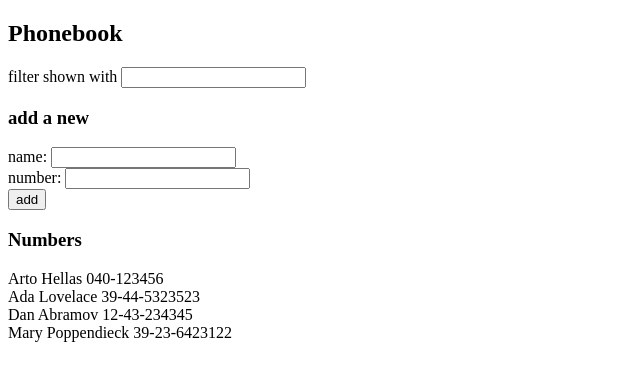
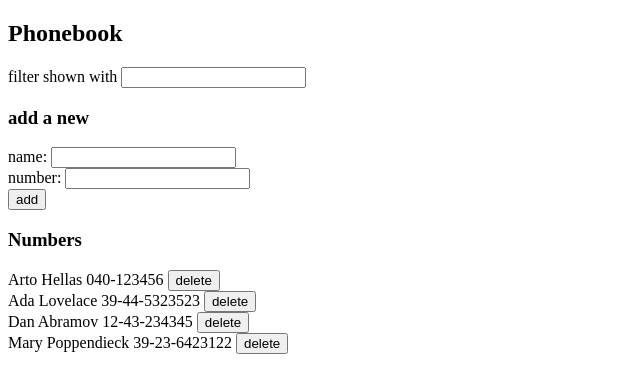
Before and after one commit to darren-truong/full-stack-open, a React (Vite) app in the folder part2/phonebook/: page / in a window 1280 px wide. Shown: the top 392 px of the page, without its empty margins (0-640 px from the left). Built offline with nearby package versions, Linux system fonts and the light colour scheme; data requests are answered from the project's data file.

Commit message:
Complete exercise 2.14

```diff
--- a/part2/phonebook/src/App.jsx
+++ b/part2/phonebook/src/App.jsx
@@ -16,11 +16,9 @@ const Form = ({ handleSubmit, handleNameChange, newName, handleNumberChange, new
   )
 }
 
-const Persons = ({ filteredPersons }) => <>{filteredPersons.map(person => <Person key={person.id} name={person.name} number={person.number} />)}</>
+const Persons = ({ filteredPersons, handleDeletion }) => <>{filteredPersons.map(person => <Person key={person.id} name={person.name} number={person.number} handleDeletion={handleDeletion(person.id, person.name)} />)}</>
 
-const Person = ({ name, number }) => {
-  return <div>{name} {number}</div>
-}
+const Person = ({ name, number, handleDeletion }) => <div>{name} {number} <button onClick={handleDeletion}>delete</button></div>
 
 const App = () => {
   const [search, setSearch] = useState('')
@@ -36,7 +34,7 @@ const App = () => {
 
   const handleSearchChange = event => setSearch(event.target.value)
 
-  const handleSubmit = (event) => {
+  const handleSubmit = event => {
     event.preventDefault()
 
     let alreadyAdded = false
@@ -71,6 +69,16 @@ const App = () => {
 
   const filteredPersons = persons.filter(person => person.name.toLowerCase().includes(search.toLowerCase()))
 
+  const handleDeletion = (id, personName) => {
+    return () => {
+      if (window.confirm(`Delete ${personName}?`)) {
+        phonebookService
+          .remove(id)
+          .then(deletedPerson => setPersons(persons.filter(person => person.id !== deletedPerson.id)))
+      }
+    }
+  }
+
   return (
     <div>
       <h2>Phonebook</h2>
@@ -78,7 +86,7 @@ const App = () => {
       <h3>add a new</h3>
       <Form handleSubmit={handleSubmit} handleNameChange={handleNameChange} newName={newName} handleNumberChange={handleNumberChange} newNumber={newNumber} />
       <h3>Numbers</h3>
-      <Persons filteredPersons={filteredPersons} />
+      <Persons filteredPersons={filteredPersons} handleDeletion={handleDeletion} />
     </div>
   )
 }
--- a/part2/phonebook/src/services/persons.js
+++ b/part2/phonebook/src/services/persons.js
@@ -3,6 +3,8 @@ const baseUrl = `http://localhost:3001/persons`
 
 const getAll = () => axios.get(baseUrl).then(response => response.data)
 
-const create = (newPerson) => axios.post(baseUrl, newPerson).then(response => response.data)
+const create = newPerson => axios.post(baseUrl, newPerson).then(response => response.data)
 
-export default { getAll, create }
+const remove = id => axios.delete (`${baseUrl}/${id}`).then(response => response.data)
+
+export default { getAll, create, remove }
```
